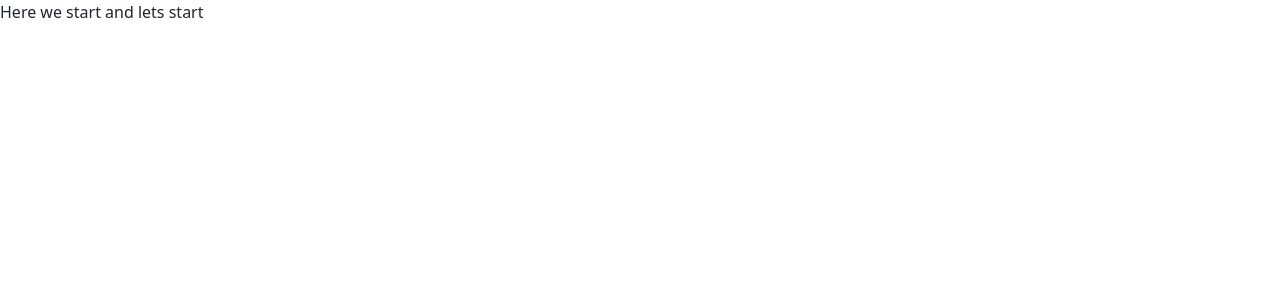
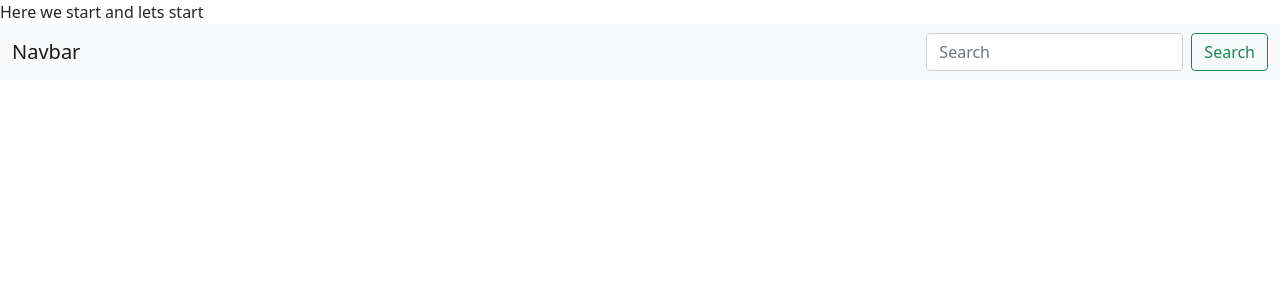
Before and after one commit to shivamrohilla/artistaan, an Angular app: page / in a window 1280 px wide. Shown: the top 300 px of the page. Built offline with nearby package versions, Linux system fonts and the light colour scheme.

Commit message:
test-navbar

```diff
--- a/src/app/app.component.html
+++ b/src/app/app.component.html
@@ -1 +1,10 @@
 Here we start and lets start
+<nav class="navbar navbar-light bg-light">
+  <div class="container-fluid">
+    <a class="navbar-brand">Navbar</a>
+    <form class="d-flex">
+      <input class="form-control me-2" type="search" placeholder="Search" aria-label="Search">
+      <button class="btn btn-outline-success" type="submit">Search</button>
+    </form>
+  </div>
+</nav>
```
